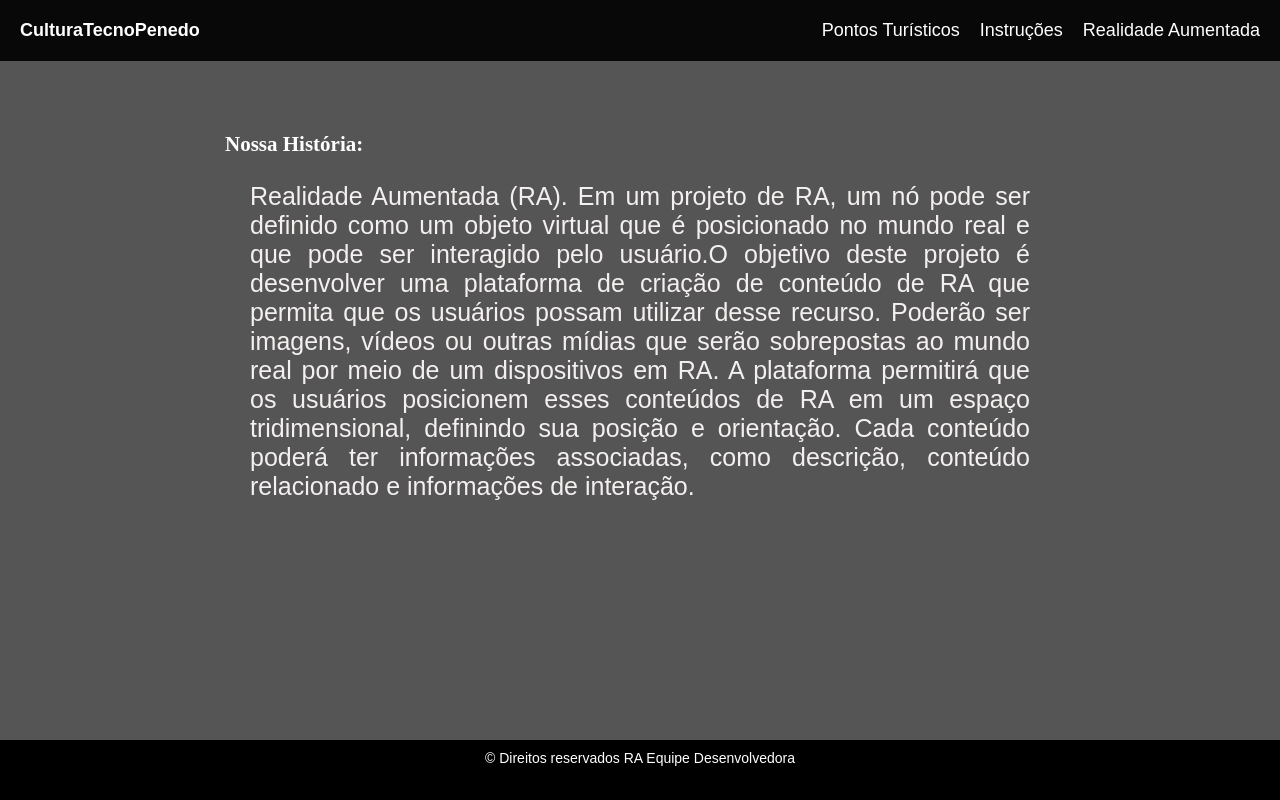
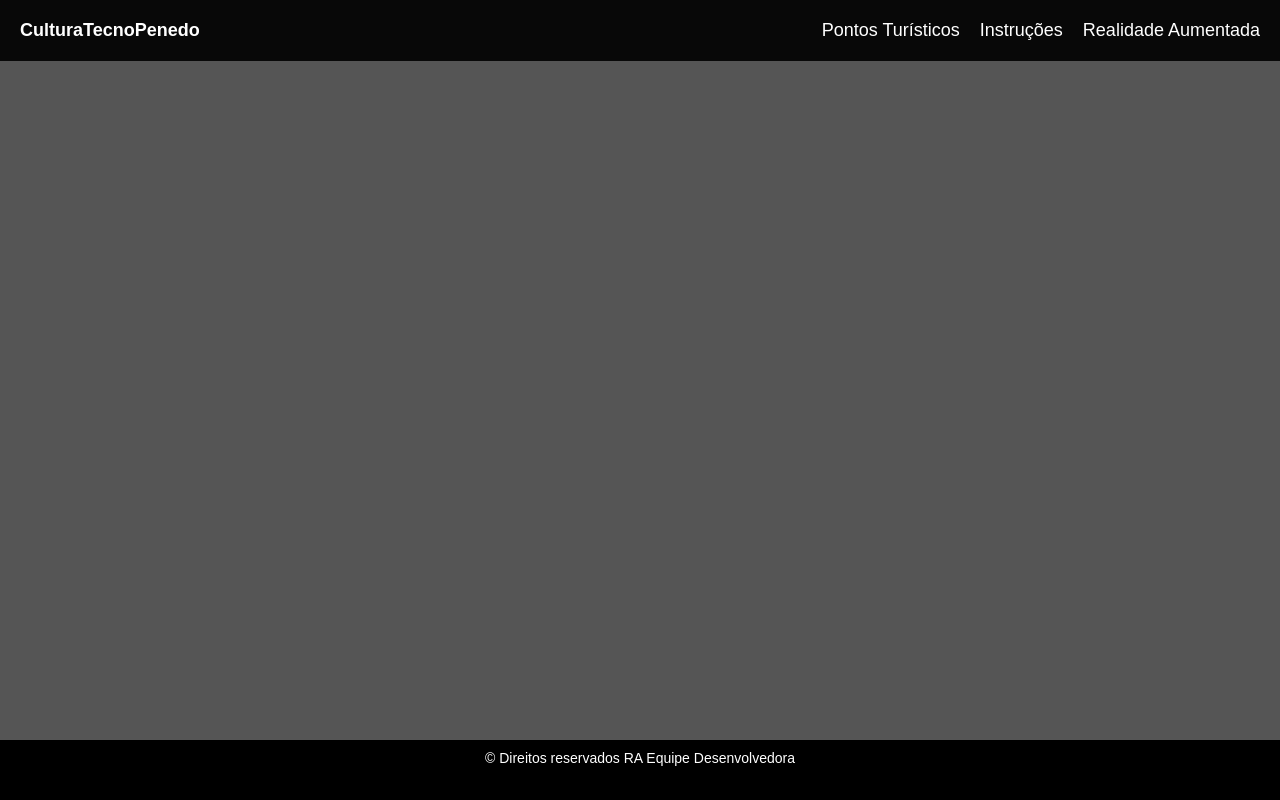
Before and after one commit to JoseeLucass/CulturaTecnoPenedo, a React (Create React App) app: page /sobre in a window 1280 px wide. Built offline with nearby package versions, Linux system fonts and the light colour scheme.

Commit message:
Clear Page Sobre

```diff
--- a/src/paginas/sobre/Sobre.js
+++ b/src/paginas/sobre/Sobre.js
@@ -9,15 +9,6 @@ export default function Sobre(){
 <section class="section-2 container">
 
 <div class="action-title"> <br></br>
-    <h2>Nossa História:</h2>
-    <p>Realidade Aumentada (RA). Em um projeto de RA, um nó pode ser definido como um objeto virtual
-    que é posicionado no mundo real e que pode ser interagido pelo usuário.O objetivo deste projeto
-    é desenvolver uma plataforma de criação de conteúdo de RA que permita que os usuários possam
-    utilizar desse recurso. Poderão ser imagens, vídeos ou outras mídias que serão sobrepostas ao
-    mundo real por meio de um dispositivos em RA. A plataforma permitirá que os usuários posicionem
-    esses conteúdos de RA em um espaço tridimensional, definindo sua posição e orientação. Cada
-    conteúdo poderá ter informações associadas, como descrição, conteúdo relacionado e informações
-    de interação.</p>
 
 </div>
 
```
